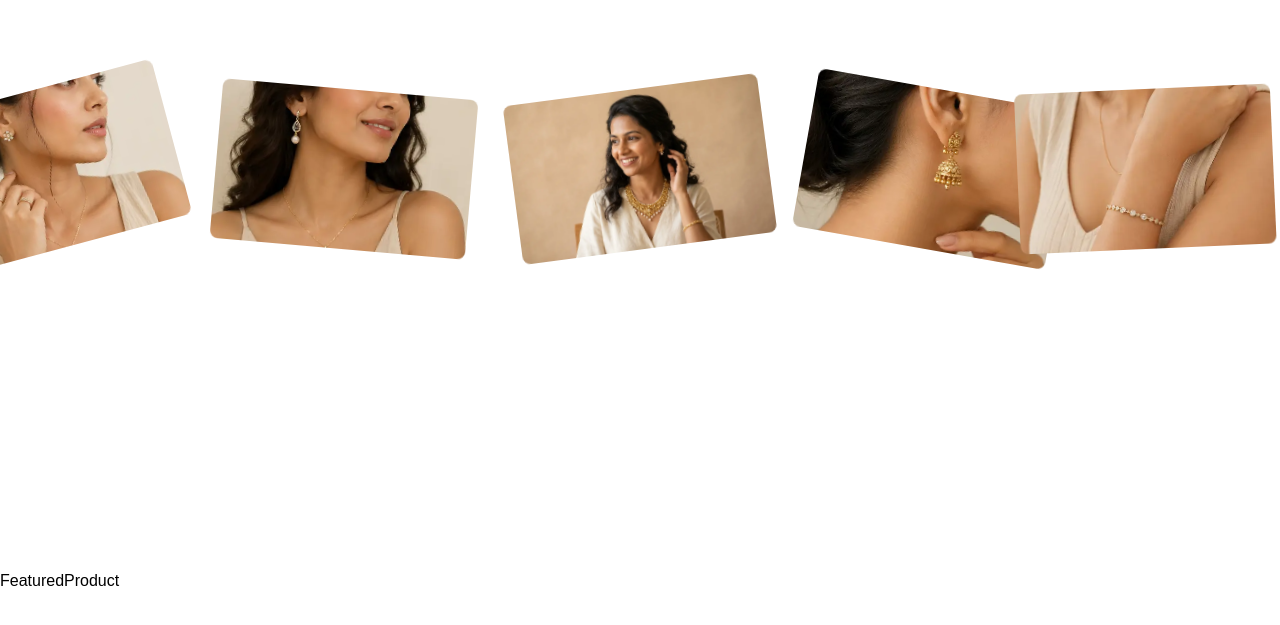
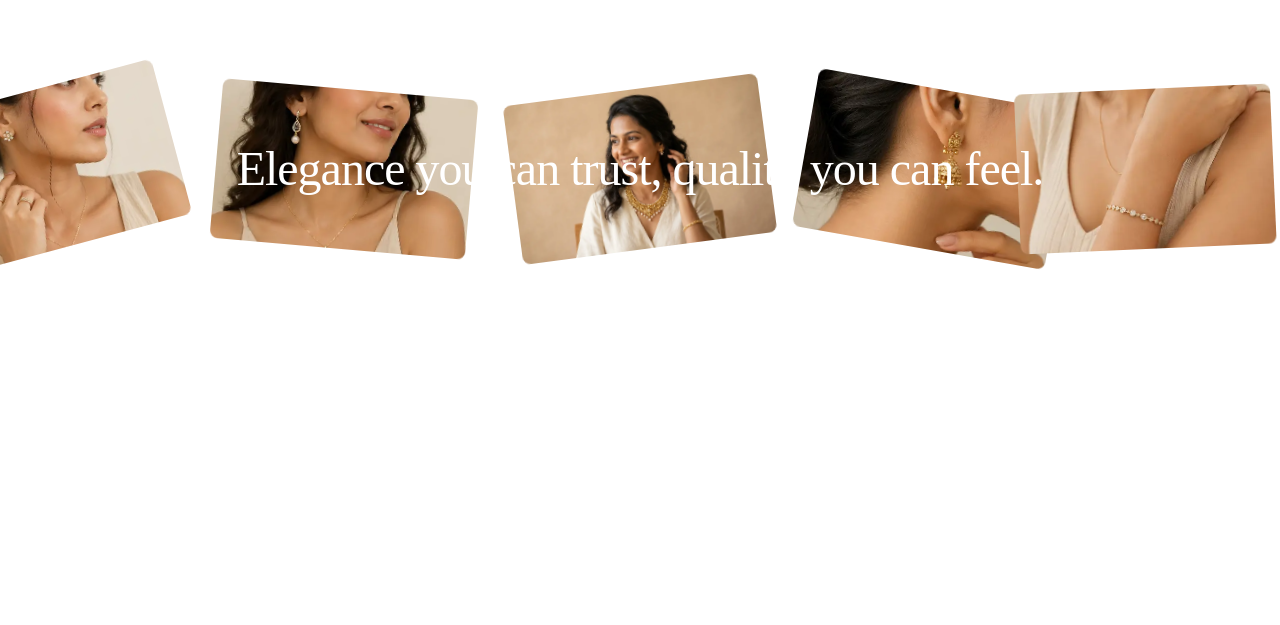
Before and after one commit to aniket-padyal/PandBjewels, a React (Vite) app: page / in a window 1280 px wide. Shown: the part 231-856 px from the top of the page. Built offline with nearby package versions, Linux system fonts and the light colour scheme.

Commit message:
update some visual pieces

```diff
--- a/index.html
+++ b/index.html
@@ -2,7 +2,7 @@
 <html lang="en">
   <head>
     <meta charset="UTF-8" />
-    <link rel="icon" type="image/svg+xml" href="/favicon.svg" />
+    <link rel="icon" type="image/svg+xml" href="/public/diamond.png" />
     <meta name="viewport" content="width=device-width, initial-scale=1.0" />
     <title>pandbjewels</title>
   </head>
--- a/src/components/common/Navbar.jsx
+++ b/src/components/common/Navbar.jsx
@@ -1,15 +1,15 @@
+import logo from "../../assets/logo/logo.png";
+
 const Navbar = () => {
   return (
-    <nav className="fixed top-0 w-full p-8 flex justify-between items-start z-2 ">
+    <nav className="fixed top-0 w-full p-5 flex justify-between items-center z-2  ">
       <div className="nav-logo">
-        <a href="#">
-          foundry & form
-          <br />
-          Industrial Design Consultancy
-        </a>
+        <h1 href="#" className="text-5xl ">
+          Ani Jewels
+        </h1>
       </div>
 
-      <div className="flex flex-col gap-5 ">
+      <div className="flex flex-col gap-2 ">
         <a href="#">Work</a>
         <a href="#">Catalogue</a>
         <a href="#">About</a>
--- a/src/components/home/Hero.jsx
+++ b/src/components/home/Hero.jsx
@@ -170,15 +170,15 @@ function Hero() {
         </div>
 
         <div className="hero-content absolute top-0 left-0 w-full h-screen py-[15svh] px-8 flex flex-col justify-between z-2  ">
-          <div className="hero-header w-[60%] ">
-            <h1>We just don't sell cars we sell trust.</h1>
+          <div className="hero-header h-svh flex items-center justify-center text-5xl  ">
+            <h1>Elegance you can trust, quality you can feel.</h1>
           </div>
 
-          <div className="hero-social">
+          {/* <div className="hero-social">
             <p>Say Hello</p>
             <a href="#">info@foundryandform.com</a>
             <a href="#">View Enquiries</a>
-          </div>
+          </div> */}
         </div>
       </section>
     </div>
--- a/src/index.css
+++ b/src/index.css
@@ -1,5 +1,11 @@
 @import "tailwindcss";
-@import url("https://fonts.googleapis.com/css2?family=DM+Sans:ital,opsz,wght@0,9..40,100..1000;1,9..40,100..1000&display=swap");
+
+@import url("https://fonts.googleapis.com/css2?family=Instrument+Serif:ital@0;1&family=Inter:ital,opsz,wght@0,14..32,100..900;1,14..32,100..900&display=swap");
+
+:root {
+  --heading-font: "Instrument Serif", serif;
+  --body-font: "Inter", sans-serif;
+}
 
 @layer utilities {
   .backface-hidden {
@@ -27,10 +33,9 @@
 }
 
 body {
-  font-family: "DM Sans", sans-serif;
+  font-family: var(--body-font);
   box-sizing: border-box;
-  margin: 0;
-  padding: 0;
+  color: #fff;
 }
 
 img {
@@ -39,9 +44,9 @@ img {
   object-fit: cover;
 }
 
- h1 {
-  color: #fff;
-  font-size: 3rem;
+h1 {
+  font-family: var(--heading-font);
+
   font-weight: 400;
   letter-spacing: -1px;
   line-height: 1.1;
@@ -49,7 +54,6 @@ img {
 
 a,
 p {
-  color: #fff;
   text-decoration: none;
   font-weight: 400;
   letter-spacing: -1px;
```
Also changed, not shown: public/diamond.png (added), 1 other file (tests, documents, lock files or other folders).
